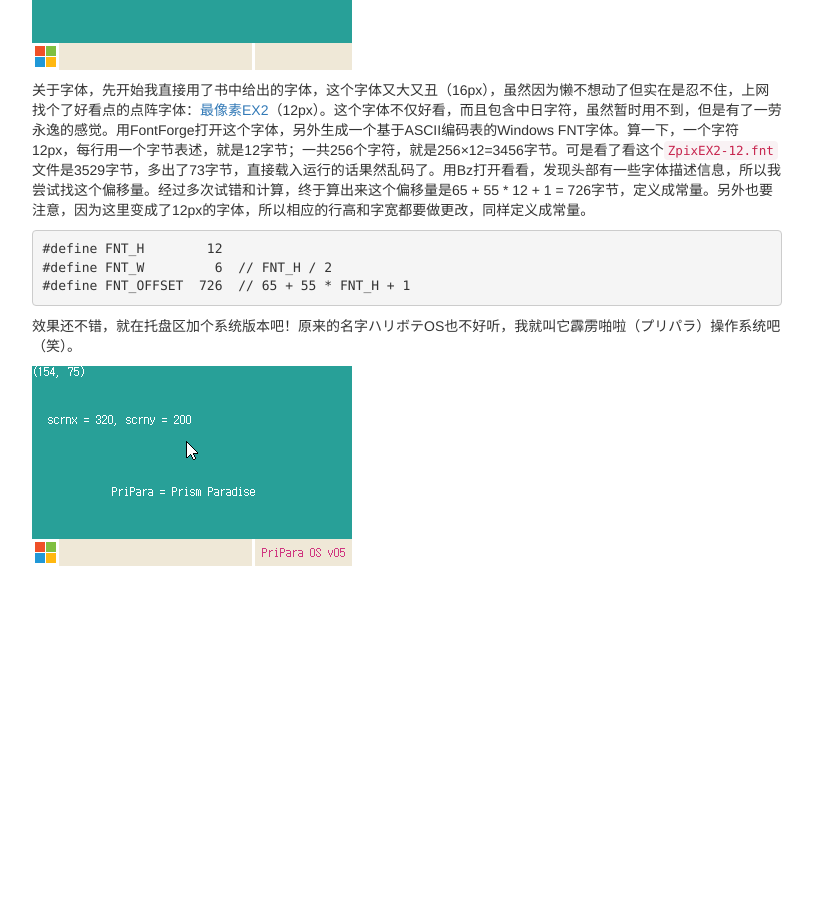
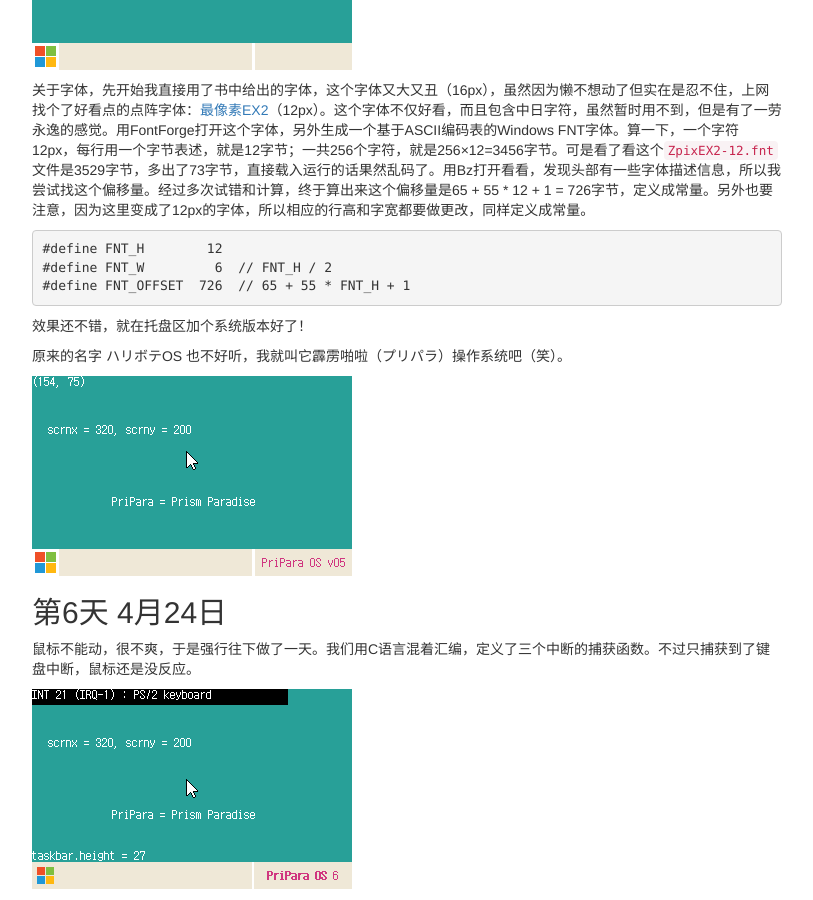
Before and after one commit to kingfree/kingfree.github.io, a Jekyll site: the page built from books/2015-04-20-osask.md, in a window 1280 px wide and 900 px high, scrolled down 2366 px. Shown: the whole window, without its empty margins (428-1241 px from the left). Built offline with Jekyll 4.4.1, drawn with Linux system fonts in a browser that asks for light colours; nearby versions of some CDN libraries; library files that are not in the unit come from our copies; comment, search, counter and statistics services are not loaded; before the commit the page ends 2943 px from its top, so only the background shows below that; some of the changed text lies outside the part shown.

Commit message:
键盘中断

```diff
--- a/books/2015-04-20-osask.md
+++ b/books/2015-04-20-osask.md
@@ -11,17 +11,17 @@ update: 2015-4-24
 
 书上讲得很细了，我就说说我在制作过程中和书中不一样的做法。
 
-## 第1天
+## 第1天 4月20日
 
 写机器码，用的是书中的[Bz编辑器](http://www.vcraft.jp/soft/bz.html)，还是蛮好用的。
 
 写汇编，因为有了[CS:APP](/books/cs-app/)的基础，对于这个自定义的NASK汇编也能很快理解。
 
-## 第2天
+## 第2天 4月21日
 
 做启动程序，写了个Makefile。
 
-## 第3天
+## 第3天 4月22日
 
 把程序分离开做IPL。读入前几个柱面之后进入32位模式，就可以使用C语言了。这个启动信息的结构体我定义了一个`bootinfo_t`类型来简写，而且以后的结构体都这样简写。
 
@@ -31,7 +31,7 @@ update: 2015-4-24
         char *vram;
     } bootinfo_t;
 
-## 第4天
+## 第4天 4月23日
 
 加载到图形模式就变得有意思了，首先是颜色，书中给出的16色实在不好看，我就用了编程中常用的[Solarized配色方案](http://ethanschoonover.com/solarized)。到画任务栏的时候，我采取了现在比较流行的扁平化界面。为了画Windows徽标，我又将红黄蓝绿这四个颜色做了微调，于是我们就能看到这个漂亮的四色视窗图标了。另外，黑白两色复原。
 
@@ -73,7 +73,7 @@ update: 2015-4-24
 
 ![任务栏](/images/osask/day04_taskbar.png)
 
-## 第5天
+## 第5天 4月24日
 
 今天更有意思了，在屏幕上显示鼠标指针和字体。一直以来都觉得书里面给出的指针太难看，就仔细分析了一下Windows 8的鼠标指针形状，将其描绘了出来。注意到这个鼠标指针是19×12大小的，要做相应修改。
 
@@ -112,6 +112,14 @@ update: 2015-4-24
     #define FNT_W         6  // FNT_H / 2
     #define FNT_OFFSET  726  // 65 + 55 * FNT_H + 1
 
-效果还不错，就在托盘区加个系统版本吧！原来的名字ハリボテOS也不好听，我就叫它霹雳啪啦（プリパラ）操作系统吧（笑）。
+效果还不错，就在托盘区加个系统版本好了！
+
+原来的名字 ハリボテOS 也不好听，我就叫它霹雳啪啦（プリパラ）操作系统吧（笑）。
 
 ![字体](/images/osask/day05_font.png)
+
+## 第6天 4月24日
+
+鼠标不能动，很不爽，于是强行往下做了一天。我们用C语言混着汇编，定义了三个中断的捕获函数。不过只捕获到了键盘中断，鼠标还是没反应。
+
+![键盘中断](/images/osask/day06_int1.png)
```
Also changed, not shown: images/osask/day06_int1.png (added).
